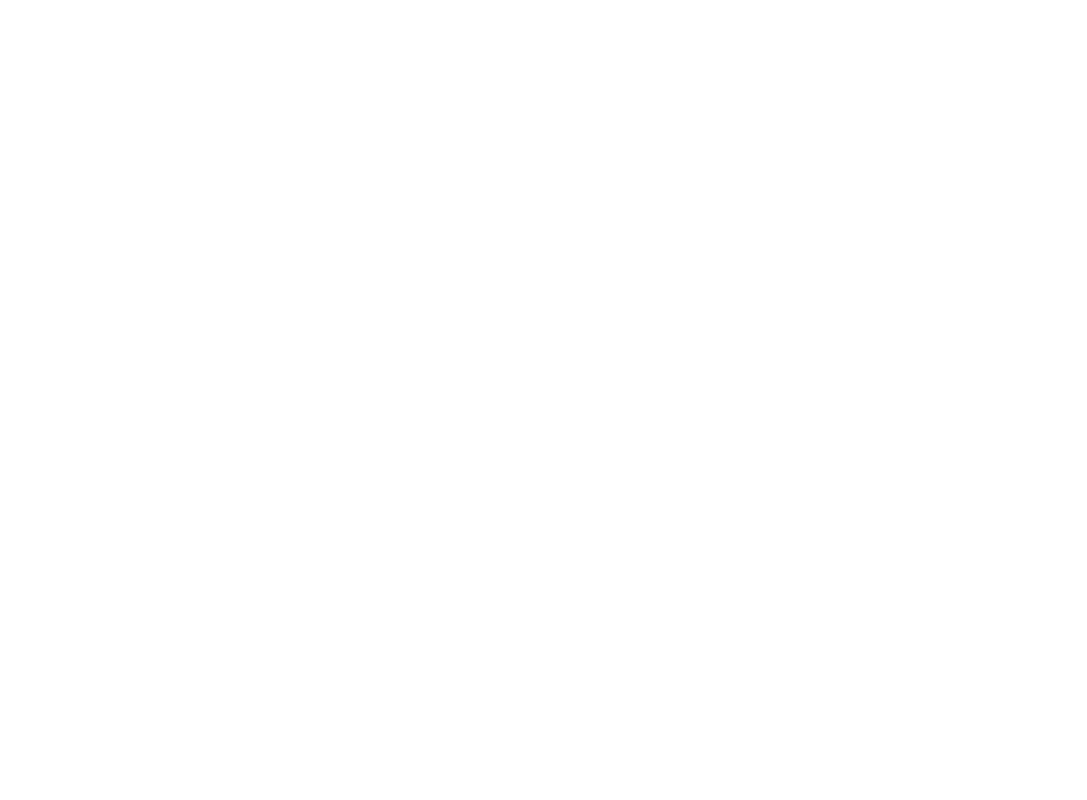
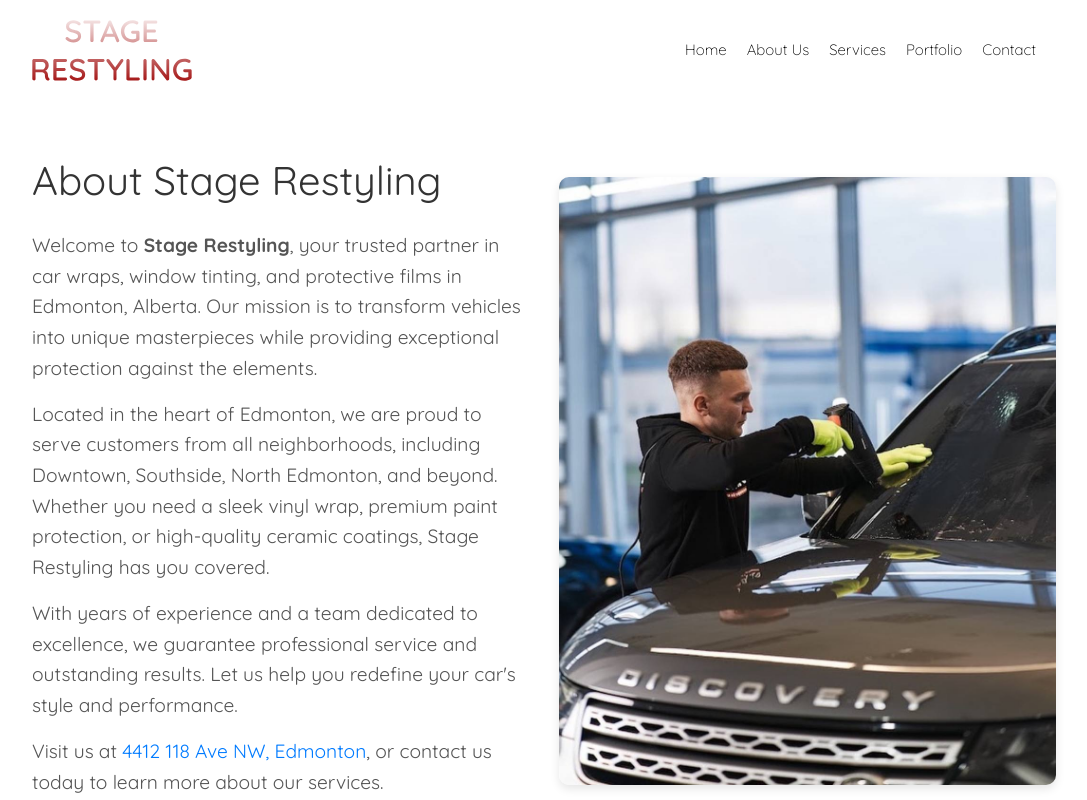
Before and after one commit to StageRestyling/stage, a Nuxt app: page /about-us in a window 1280 px wide. Before the commit this address had no page. Shown: the top 800 px of the page, without its empty margins (96-1183 px from the left). Built offline with nearby package versions, Linux system fonts and the light colour scheme.

Commit message:
Add about us page

```diff
--- a/components/NavBar.vue
+++ b/components/NavBar.vue
@@ -2,8 +2,8 @@
   <div class="navigation">
     <img class="stage_restyling_logo" src="~assets/icons/stage_restyling_logo.svg" alt="">
     <ul :class="['navigation_links', isDarkSection ? 'dark-links' : 'light-links']">
-      <li class="navigation_links_link"><a href="#home" @click.prevent="scrollTo('home')">Home</a></li>
-      <li class="navigation_links_link"><a href="#about" @click.prevent="scrollTo('about')">About Us</a></li>
+      <li class="navigation_links_link"><a href="/">Home</a></li>
+      <li class="navigation_links_link"><a href="about-us">About Us</a></li>
       <li class="navigation_links_link"><a href="#service" @click.prevent="scrollTo('service')">Services</a></li>
       <li class="navigation_links_link"><a href="#portfolio" @click.prevent="scrollTo('portfolio')">Portfolio</a></li>
       <li class="navigation_links_link"><a href="#contact" @click.prevent="scrollTo('contact')">Contact</a></li>
@@ -15,8 +15,8 @@
     </button>
     <nav :class="menuOpen ? 'menu open' : 'menu'">
       <ul>
-        <li><a href="#home" @click="toggleMenu">Home</a></li>
-        <li><a href="#about" @click="toggleMenu">About Us</a></li>
+        <li><a href="/" @click="toggleMenu">Home</a></li>
+        <li><a href="about-us">About Us</a></li>
         <li><a href="#service" @click="toggleMenu">Services</a></li>
         <li><a href="#portfolio" @click="toggleMenu">Portfolio</a></li>
         <li><a href="#contact" @click="toggleMenu">Contact</a></li>
--- a/nuxt.config.js
+++ b/nuxt.config.js
@@ -44,8 +44,8 @@
     hostname: 'https://www.stagerestyling.ca',
     routes: [
       { url: '/', changefreq: 'daily', priority: 1.0 },
-      { url: '/#home', changefreq: 'weekly', priority: 0.9 },
-      { url: '/#about', changefreq: 'weekly', priority: 0.8 },
+      { url: '/', changefreq: 'weekly', priority: 0.9 },
+      { url: '/about-us', changefreq: 'weekly', priority: 0.8 },
       { url: '/#service', changefreq: 'weekly', priority: 0.8 },
       { url: '/#portfolio', changefreq: 'monthly', priority: 0.7 },
       { url: '/#contact', changefreq: 'monthly', priority: 0.6 },
@@ -55,10 +55,21 @@
   build: {
     publicPath: '/_nuxt/',
   },
-
+  router: {
+    extendRoutes(routes, resolve) {
+      routes.push(
+        {
+          name: 'about',
+          path: '/about-us',
+          component: resolve(__dirname, 'pages/about-us.vue'),
+        }
+      );
+    },
+  },
   target: 'static',
   generate: {
     dir: 'dist',
+    routes: ['/about-us'],
   },
   publicRuntimeConfig: {
     telegramBotToken: process.env.TELEGRAM_BOT_TOKEN,
--- /dev/null
+++ b/pages/about-us.vue
@@ -0,0 +1,145 @@
+<template>
+  <section id="about-us" class="about-us">
+    <NavBar />
+    <div class="about-us_section">
+      <div class="about-us-content">
+        <h1>About Stage Restyling</h1>
+        <p>
+          Welcome to <strong>Stage Restyling</strong>, your trusted partner in car wraps,
+          window tinting, and protective films in Edmonton, Alberta. Our mission is to
+          transform vehicles into unique masterpieces while providing exceptional
+          protection against the elements.
+        </p>
+        <p>
+          Located in the heart of Edmonton, we are proud to serve customers from all
+          neighborhoods, including Downtown, Southside, North Edmonton, and beyond.
+          Whether you need a sleek vinyl wrap, premium paint protection, or
+          high-quality ceramic coatings, Stage Restyling has you covered.
+        </p>
+        <p>
+          With years of experience and a team dedicated to excellence, we guarantee
+          professional service and outstanding results. Let us help you redefine your
+          car's style and performance.
+        </p>
+        <p>
+          Visit us at <a href="https://maps.app.goo.gl/FpbSkztcWAzM7xM77" target="_blank">4412 118 Ave NW, Edmonton</a>,
+          or contact us today to learn more about our services.
+        </p>
+      </div>
+      <div class="about-us-image">
+        <img src="~assets/images/about-us.jpeg" alt="Stage Restyling in Edmonton" />
+      </div>
+    </div>
+    <FooterSection class="footer" />
+  </section>
+</template>
+
+<script>
+export default {
+  head() {
+    return {
+      title: "About Us - Stage Restyling | Edmonton, Alberta",
+      meta: [
+        {
+          hid: "description",
+          name: "description",
+          content:
+            "Learn about Stage Restyling, the premier destination for car wraps, window tinting, and protective films in Edmonton, Alberta. Transform your vehicle today!",
+        },
+        {
+          hid: "keywords",
+          name: "keywords",
+          content:
+            "car wraps Edmonton, window tinting Edmonton, paint protection Edmonton, Stage Restyling, ceramic coatings Edmonton",
+        },
+        { property: "og:title", content: "About Us - Stage Restyling | Edmonton, Alberta" },
+        { property: "og:description", content: "Your trusted partner in car wraps and protective films in Edmonton." },
+        { property: "og:image", content: "https://www.stagerestyling.ca/assets/images/about-us.jpg" },
+        { property: "og:url", content: "https://www.stagerestyling.ca/about-us" },
+        { name: "twitter:card", content: "summary_large_image" },
+      ],
+    };
+  },
+};
+</script>
+
+<style scoped>
+.about-us {
+  display: flex;
+  flex-direction: column;
+  align-items: center;
+  justify-content: space-between;
+  width: 100%;
+}
+.about-us_section {
+  margin: 150px 0;
+  display: flex;
+  flex-direction: row;
+  align-items: center;
+  align-content: center;
+  justify-content: space-between;
+  padding: 0 10%;
+  width: 100%;
+  gap: 30px;
+}
+.footer {
+  width: 100%;
+  margin-bottom: 0;
+}
+
+.about-us-content {
+  flex: 1;
+  max-width: 50%;
+}
+
+.about-us-content h1 {
+  font-size: 2.5rem;
+  margin-bottom: 20px;
+  color: #333;
+}
+
+.about-us-content p {
+  font-size: 1.2rem;
+  margin-bottom: 15px;
+  line-height: 1.6;
+  color: #555;
+}
+
+.about-us-content a {
+  color: #007bff;
+  text-decoration: none;
+}
+
+.about-us-content a:hover {
+  text-decoration: underline;
+}
+
+.about-us-image img {
+  width: 100%;
+  height: auto;
+  max-width: 500px; /* Увеличить максимальную ширину изображения */
+  border-radius: 10px;
+  box-shadow: 0 4px 10px rgba(0, 0, 0, 0.1);
+  margin: 0 auto; /* Центрирование изображения */
+}
+.about-us-image {
+  display: flex;
+  justify-content: center; /* Центрируем изображение */
+  flex: 1;
+}
+
+@media (max-width: 1024px) {
+  .about-us_section {
+    flex-direction: column;
+    text-align: center;
+  }
+
+  .about-us-content {
+    max-width: 100%;
+  }
+
+  .about-us-image {
+    margin-top: 30px;
+  }
+}
+</style>
```
Also changed, not shown: assets/images/about-us.jpeg (added), assets/images/about-us.jpg (added).
